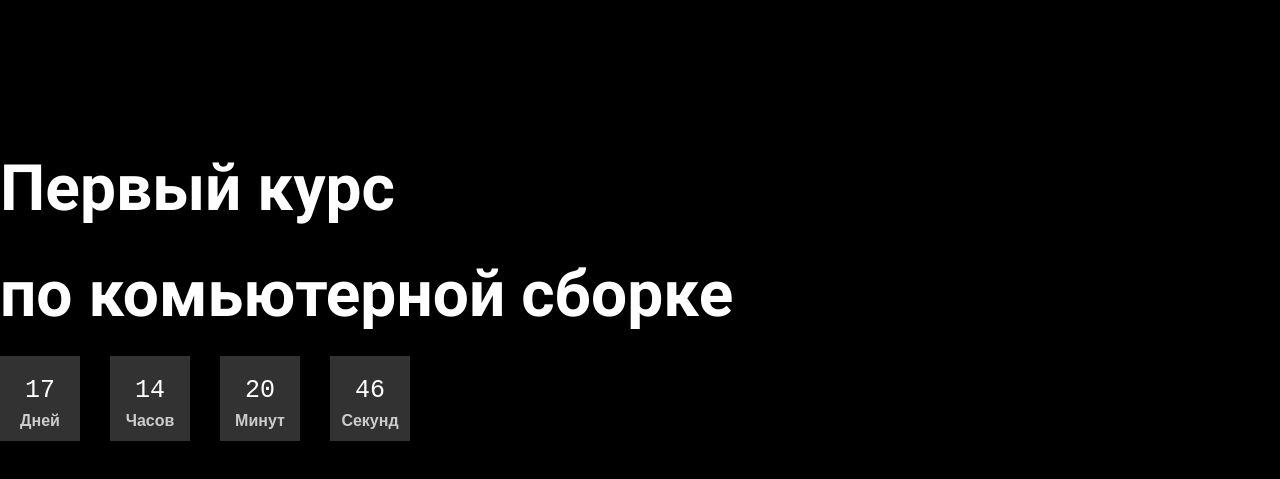
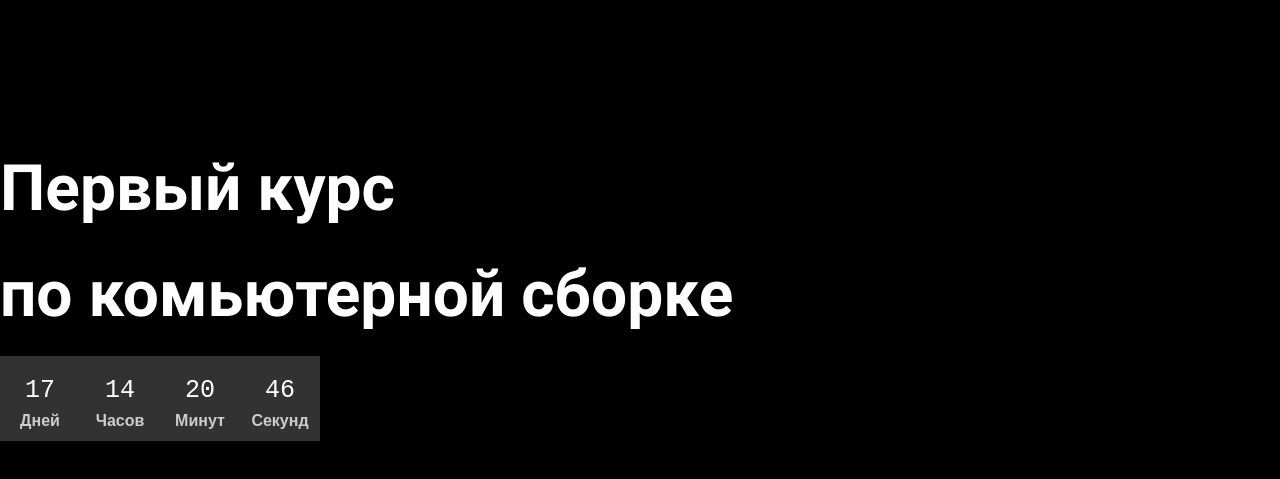
Before and after one commit to AlporiRoin/FirstCourseInComputerAssembly, a plain HTML site: page index.html in a window 1280 px wide. Shown: the part 203-682 px from the top of the page. Drawn offline with Linux system fonts and the light colour scheme.

Commit message:
Add files via upload

```diff
--- a/style.css
+++ b/style.css
@@ -1198,8 +1198,6 @@ body {
 		width: 80px;
 		height: 85px;
 		background-color: #323232;
-		margin-left: 15px;
-		margin-right: 15px;
 	}
 
 	.counter__box:first-child {
@@ -1263,7 +1261,6 @@ body {
 	.last-line__all-students {
 		position: relative;
 		display: flex;
-		width: 250px;
 		margin-top: 40px;
 		margin-right: auto;
 		margin-left: auto;
```
